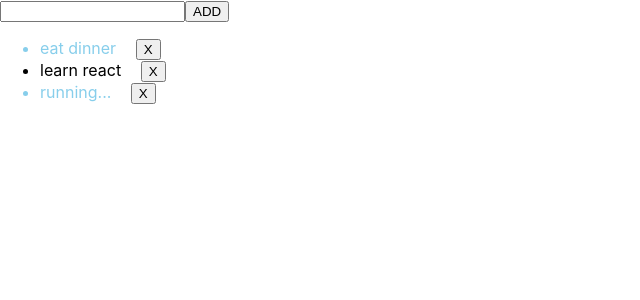
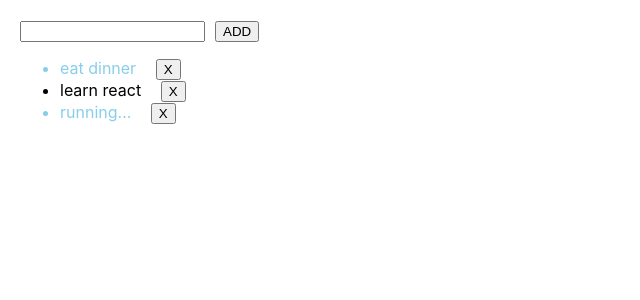
Before and after one commit to soraly/react-app, a React (Create React App) app: page / in a window 1280 px wide. Shown: the top 300 px of the page, without its empty margins (0-640 px from the left). Built offline with nearby package versions, Linux system fonts and the light colour scheme; no server answers.

Commit message:
add style

```diff
--- a/src/doc/todoList/demo3_event_ruanyifeng.js
+++ b/src/doc/todoList/demo3_event_ruanyifeng.js
@@ -28,7 +28,7 @@ class AddToDo extends Component {
     render() {
         return (
             <form>
-                <input type="text" ref='inputText' />
+                <input style={{marginRight: '10px'}} type="text" ref='inputText' />
                 <button onClick={this.handleBtnClick.bind(this)}>ADD</button>
             </form>
         )
--- a/src/doc/todoList/main.css
+++ b/src/doc/todoList/main.css
@@ -1,3 +1,6 @@
 .done {
   color: skyblue
 }
+body {
+  padding: 20px;
+}
```
